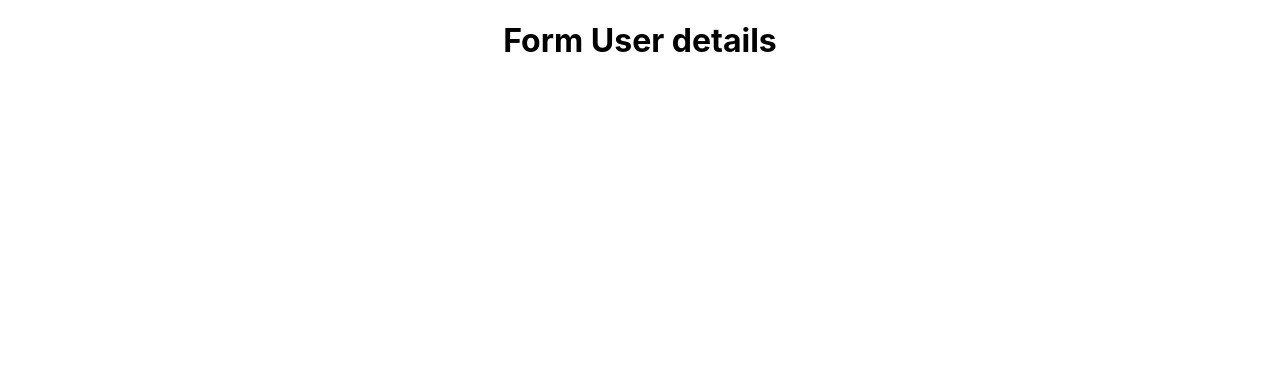
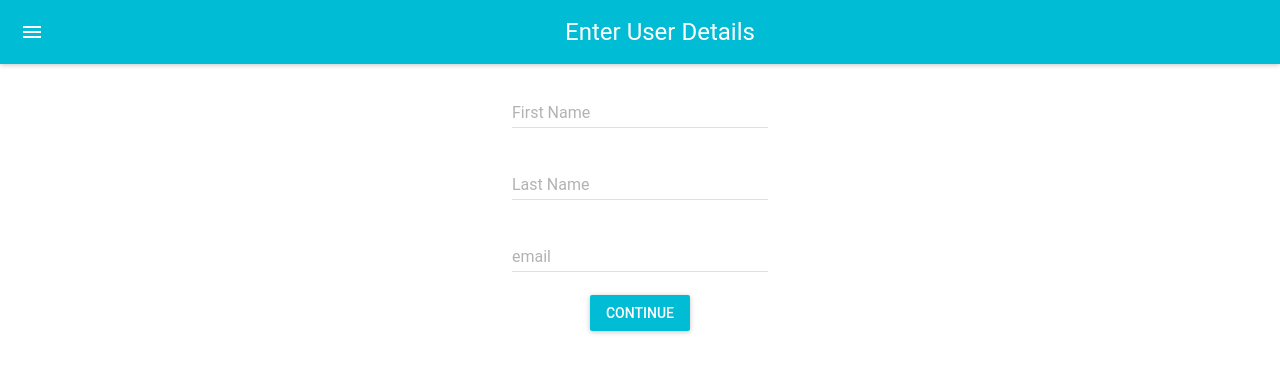
Before and after one commit to Musyimi97/React-components-ui, a React (Create React App) app: page / in a window 1280 px wide. Shown: the top 372 px of the page. Built offline with nearby package versions, Linux system fonts and the light colour scheme.

Commit message:
completed forms

```diff
--- a/src/components/formuserdetails.js
+++ b/src/components/formuserdetails.js
@@ -5,13 +5,56 @@
 import RaisedButtton from 'material-ui/RaisedButton';
 
 export class FormUserDetails extends Component {
+    continue = e =>{
+        e.preventDefault();
+        this.props.nextStep();
+
+    }
     render() {
+        const { values, handleChange } =this.props;
         return (
-            <div>
-                <h1>Form User details</h1>
-            </div>
+            <MuiThemeProvider>
+                <React.Fragment>
+                <AppBar title="Enter User Details" />
+                <TextField
+                    hintStyle="Enter your Firts Name"
+                    floatingLabelText="First Name"
+                    onChange={handleChange ('firstName')}
+                    defaultValue = {values.firstName}
+                />
+                <br/>
+
+                <TextField
+                    hintStyle="Enter your Last Name"
+                    floatingLabelText="Last Name"
+                    onChange={handleChange ('lastName')}
+                    defaultValue = {values.lastName}
+                />
+                <br/>
+
+                <TextField
+                    hintStyle="Enter your email"
+                    floatingLabelText="email"
+                    onChange={handleChange ('email')}
+                    defaultValue = {values.email}
+                />
+                <br/>
+                <RaisedButtton
+                    label="Continue"
+                    primary = {true}
+                    style = {styles.button}
+                    onClick={this.continue}
+                />
+
+                </React.Fragment>
+            </MuiThemeProvider>
         )
     }
 }
 
+const styles = {
+    button:{
+        margin:15
+    }
+}
 export default FormUserDetails
```
